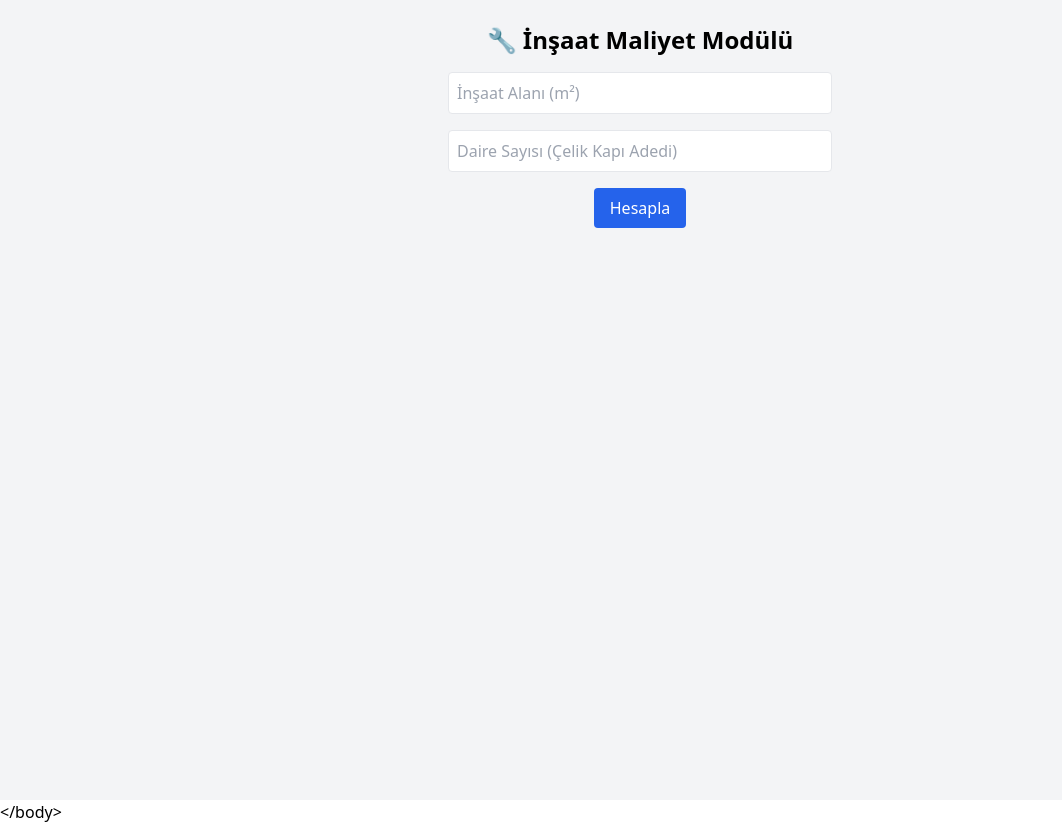
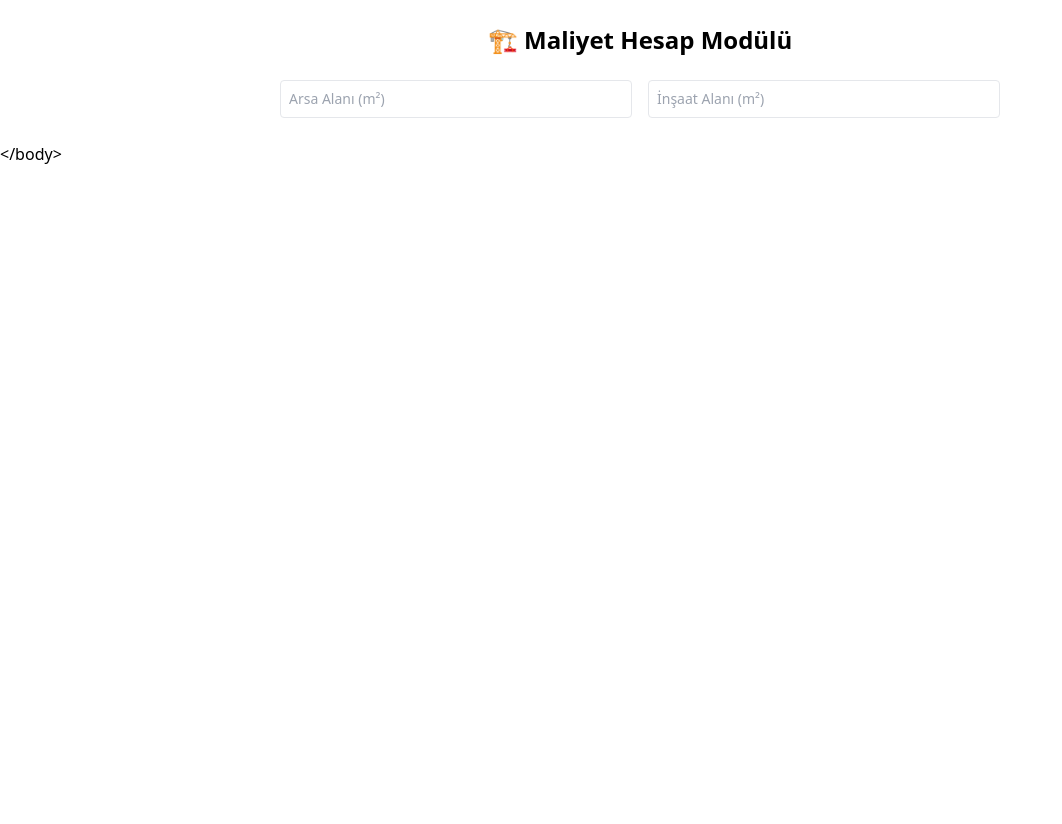
Before and after one commit to hasaannn327-source/Maliyet-hesab, a React (Create React App) app: page / in a window 1280 px wide. Shown: the whole page, without its empty margins (0-1062 px from the left). After the commit the page ends 800 px from the top, so only its background shows below. Built offline with nearby package versions, Linux system fonts and the light colour scheme; the HTML template or start-up script is replaced by a standard one.

Commit message:
Update App.js

```diff
--- a/src/App.js
+++ b/src/App.js
@@ -1,137 +1,131 @@
 import React, { useState } from "react";
 
 export default function App() {
-  const [insaatAlani, setInsaatAlani] = useState("");
-  const [daireSayisi, setDaireSayisi] = useState("");
-  const [sonuc, setSonuc] = useState(null);
+  const [arsaM2, setArsaM2] = useState("");
+  const [insaatM2, setInsaatM2] = useState("");
 
-  const hesapla = () => {
-    const m2 = parseFloat(insaatAlani);
-    const daireSay = parseInt(daireSayisi);
-    if (isNaN(m2)) return;
+  const hesaplaMaliyet = () => {
+    const a = parseFloat(arsaM2);
+    const i = parseFloat(insaatM2);
 
-    // Ana kalemler
-    const betonM3 = m2 * 0.35;
-    const demirKg = m2 * 40;
-    const demirTon = demirKg / 1000;
-    const kalipDemirIscilik = m2 * 1500;
-    const cati = m2 * 1500;
+    if (isNaN(a) || isNaN(i)) return null;
 
-    // Duvar ve ona bağlı kalemler
-    const duvarAlanM2 = m2 - m2 * 0.2; // %80
-    const duvarMaliyet = duvarAlanM2 * 250;
-    const alciSivaBoyaM2 = duvarAlanM2 * 3;
-    const alciSivaBoyaMaliyet = alciSivaBoyaM2 * 350;
-    const mekanikTesisatMaliyet = duvarAlanM2 * 500;
+    const betonM3 = i * 0.35;
+    const betonFiyat = betonM3 * 2000;
 
-    // Zemin kaplama
-    const zeminKaplamaM2 = m2 * 0.6;
-    const zeminKaplamaMaliyet = zeminKaplamaM2 * 1200;
+    const demirTon = (i * 40) / 1000;
+    const demirFiyat = demirTon * 32000;
 
-    // Doğrama (3 pencere 1 kapı oranı)
-    const dogramaM2 = duvarAlanM2 * 0.1;
-    const pencereM2 = dogramaM2 * 0.75;
-    const kapiM2 = dogramaM2 * 0.25;
-    const celikKapiAdet = !isNaN(daireSay) && daireSay > 0 ? daireSay : 1;
+    const kalipDemirIscilik = i * 1500;
+    const cati = i * 1500;
 
-    const dogramaMaliyet =
-      pencereM2 * 1800 + kapiM2 * 1200 + celikKapiAdet * 9500;
+    const duvarM2 = i - i * 0.2;
+    const duvarFiyat = duvarM2 * 250;
 
-    // İnşaat öncesi giderler
-    const projeRuhsat = m2 * 250;
-    const zeminEtudu = m2 * 20;
-    const belediyeHarci = m2 * 30;
-    const oncesiGiderToplam = projeRuhsat + zeminEtudu + belediyeHarci;
+    const alciBoyaSivaM2 = duvarM2 * 3;
+    const alciBoyaSivaFiyat = alciBoyaSivaM2 * 350;
 
-    // Toplam maliyet
-    const toplamMaliyet =
+    const mekanik = duvarM2 * 500;
+
+    const zeminKaplama = i * 0.6 * 1200;
+
+    const pencereAdet = Math.ceil(i / 100); // Yaklaşık oran
+    const kapiAdet = Math.ceil(pencereAdet / 3);
+    const dogramaFiyat =
+      pencereAdet * 5000 + kapiAdet * 7000 + 1 * 15000; // çelik kapı dahil
+
+    const disCepheM2 = i / 6.25;
+    const disCepheFiyat = disCepheM2 * 1800;
+
+    const oncesiGider = i * 300;
+
+    const banyoSayisi = Math.ceil(i / 100); // Her 100 m2'ye 1 banyo
+    const montajFiyat = banyoSayisi * 15000;
+
+    const katSayisi = Math.ceil(i / a / 0.4);
+    const asansorAdet = Math.ceil(katSayisi / 4);
+    const asansorFiyat = asansorAdet * 350000;
+
+    const peyzajAlan = a * 0.2;
+    const peyzajFiyat = peyzajAlan * 300;
+
+    const toplam =
+      betonFiyat +
+      demirFiyat +
       kalipDemirIscilik +
-      duvarMaliyet +
-      alciSivaBoyaMaliyet +
-      mekanikTesisatMaliyet +
-      zeminKaplamaMaliyet +
-      dogramaMaliyet +
       cati +
-      oncesiGiderToplam;
+      duvarFiyat +
+      alciBoyaSivaFiyat +
+      mekanik +
+      zeminKaplama +
+      dogramaFiyat +
+      disCepheFiyat +
+      oncesiGider +
+      montajFiyat +
+      asansorFiyat +
+      peyzajFiyat;
 
-    setSonuc({
-      betonM3,
-      demirTon,
+    return {
+      betonFiyat,
+      demirFiyat,
       kalipDemirIscilik,
       cati,
-      duvarAlanM2,
-      duvarMaliyet,
-      alciSivaBoyaM2,
-      alciSivaBoyaMaliyet,
-      mekanikTesisatMaliyet,
-      zeminKaplamaM2,
-      zeminKaplamaMaliyet,
-      pencereM2,
-      kapiM2,
-      celikKapiAdet,
-      dogramaMaliyet,
-      projeRuhsat,
-      zeminEtudu,
-      belediyeHarci,
-      oncesiGiderToplam,
-      toplamMaliyet,
-    });
+      duvarFiyat,
+      alciBoyaSivaFiyat,
+      mekanik,
+      zeminKaplama,
+      dogramaFiyat,
+      disCepheFiyat,
+      oncesiGider,
+      montajFiyat,
+      asansorFiyat,
+      peyzajFiyat,
+      toplam,
+    };
   };
 
+  const sonuc = hesaplaMaliyet();
+
   return (
-    <div className="min-h-screen bg-gray-100 flex flex-col items-center justify-start p-6">
-      <h1 className="text-2xl font-bold mb-4">🔧 İnşaat Maliyet Modülü</h1>
+    <div className="max-w-3xl mx-auto p-6 space-y-6 text-sm">
+      <h1 className="text-2xl font-bold text-center">🏗️ Maliyet Hesap Modülü</h1>
 
-      <input
-        type="number"
-        placeholder="İnşaat Alanı (m²)"
-        className="p-2 border rounded mb-4 w-full max-w-sm"
-        value={insaatAlani}
-        onChange={(e) => setInsaatAlani(e.target.value)}
-      />
-
-      <input
-        type="number"
-        placeholder="Daire Sayısı (Çelik Kapı Adedi)"
-        className="p-2 border rounded mb-4 w-full max-w-sm"
-        value={daireSayisi}
-        onChange={(e) => setDaireSayisi(e.target.value)}
-      />
-
-      <button
-        onClick={hesapla}
-        className="bg-blue-600 text-white px-4 py-2 rounded hover:bg-blue-700"
-      >
-        Hesapla
-      </button>
+      <div className="grid grid-cols-2 gap-4">
+        <input
+          type="number"
+          placeholder="Arsa Alanı (m²)"
+          value={arsaM2}
+          onChange={(e) => setArsaM2(e.target.value)}
+          className="p-2 border rounded"
+        />
+        <input
+          type="number"
+          placeholder="İnşaat Alanı (m²)"
+          value={insaatM2}
+          onChange={(e) => setInsaatM2(e.target.value)}
+          className="p-2 border rounded"
+        />
+      </div>
 
       {sonuc && (
-        <div className="mt-6 bg-white p-4 rounded shadow w-full max-w-2xl space-y-2 text-left">
-          <h2 className="text-xl font-semibold mb-2">🧱 Yapı Kalemleri</h2>
-          <p>🔹 Beton: {sonuc.betonM3.toFixed(2)} m³</p>
-          <p>🔹 Demir: {sonuc.demirTon.toFixed(2)} ton</p>
-          <p>🔹 Kalıp/Demir İşçilik: {sonuc.kalipDemirIscilik.toLocaleString()} TL</p>
-          <p>🔹 Çatı Maliyeti: {sonuc.cati.toLocaleString()} TL</p>
-          <p>🧱 Duvar Alanı (%80): {sonuc.duvarAlanM2.toFixed(2)} m² → {sonuc.duvarMaliyet.toLocaleString()} TL</p>
-          <p>🎨 Alçı + Sıva + Boya: {sonuc.alciSivaBoyaM2.toFixed(2)} m² → {sonuc.alciSivaBoyaMaliyet.toLocaleString()} TL</p>
-          <p>🔌🚿 Elektrik + Su Tesisatı: {sonuc.mekanikTesisatMaliyet.toLocaleString()} TL</p>
-          <p>🧼 Zemin Kaplama: {sonuc.zeminKaplamaM2.toFixed(2)} m² → {sonuc.zeminKaplamaMaliyet.toLocaleString()} TL</p>
-
-          <h2 className="text-xl font-semibold mt-4">🚪 Doğramalar</h2>
-          <p>🪟 Pencere Alanı: {sonuc.pencereM2.toFixed(2)} m² (1800 TL/m²)</p>
-          <p>🚪 Kapı Alanı: {sonuc.kapiM2.toFixed(2)} m² (1200 TL/m²)</p>
-          <p>🛡️ Çelik Kapı Adedi: {sonuc.celikKapiAdet} (9500 TL/adet)</p>
-          <p>💸 Doğrama Maliyeti: {sonuc.dogramaMaliyet.toLocaleString()} TL</p>
-
-          <h2 className="text-xl font-semibold mt-4">📄 İnşaat Öncesi Giderler</h2>
-          <p>📌 Proje + Ruhsat: {sonuc.projeRuhsat.toLocaleString()} TL</p>
-          <p>📌 Zemin Etüdü: {sonuc.zeminEtudu.toLocaleString()} TL</p>
-          <p>📌 Belediye Harcı: {sonuc.belediyeHarci.toLocaleString()} TL</p>
-          <p className="font-semibold">Toplam Öncesi Gider: {sonuc.oncesiGiderToplam.toLocaleString()} TL</p>
-
+        <div className="bg-white shadow p-4 rounded space-y-2">
+          <p>Beton: {sonuc.betonFiyat.toLocaleString()} TL</p>
+          <p>Demir: {sonuc.demirFiyat.toLocaleString()} TL</p>
+          <p>Kalıp/Demir İşçilik: {sonuc.kalipDemirIscilik.toLocaleString()} TL</p>
+          <p>Çatı: {sonuc.cati.toLocaleString()} TL</p>
+          <p>Duvar: {sonuc.duvarFiyat.toLocaleString()} TL</p>
+          <p>Alçı-Sıva-Boya: {sonuc.alciBoyaSivaFiyat.toLocaleString()} TL</p>
+          <p>Mekanik Tesisat: {sonuc.mekanik.toLocaleString()} TL</p>
+          <p>Zemin Kaplama: {sonuc.zeminKaplama.toLocaleString()} TL</p>
+          <p>Doğrama: {sonuc.dogramaFiyat.toLocaleString()} TL</p>
+          <p>Dış Cephe: {sonuc.disCepheFiyat.toLocaleString()} TL</p>
+          <p>İnşaat Öncesi Gider: {sonuc.oncesiGider.toLocaleString()} TL</p>
+          <p>Banyo + Montaj Malzemesi: {sonuc.montajFiyat.toLocaleString()} TL</p>
+          <p>Asansör: {sonuc.asansorFiyat.toLocaleString()} TL</p>
+          <p>Peyzaj: {sonuc.peyzajFiyat.toLocaleString()} TL</p>
           <hr />
           <p className="font-bold text-lg">
-            💰 Toplam Maliyet: {sonuc.toplamMaliyet.toLocaleString()} TL
+            Toplam Maliyet: {sonuc.toplam.toLocaleString()} TL
           </p>
         </div>
       )}
```
